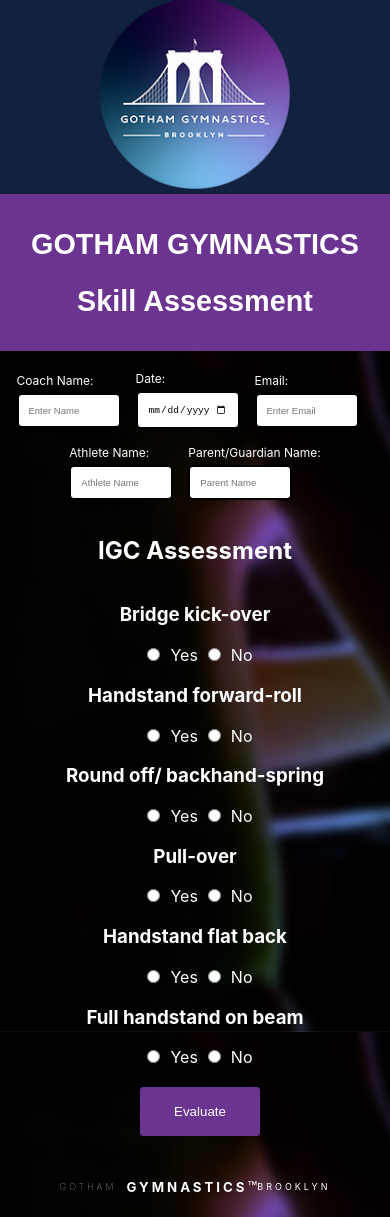
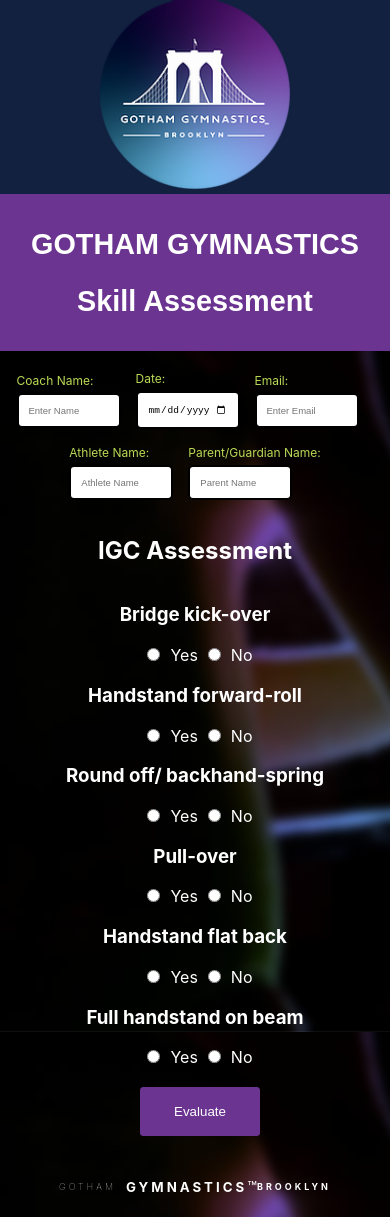
Before and after one commit to physixpro/gotham-frontend, a React (Create React App) app: page / in a window 390 px wide. Built offline with nearby package versions, Linux system fonts and the light colour scheme.

Commit message:
changed h7 tag to h6 in registration.js and changed css color to #bada55

```diff
--- a/src/components/RegistrationForm.css
+++ b/src/components/RegistrationForm.css
@@ -136,7 +136,7 @@
 }
 
 .form-label{
-   color:white;
+   color:#BADA55;
    font-size:12px;
 }
 
--- a/src/components/RegistrationForm.js
+++ b/src/components/RegistrationForm.js
@@ -649,7 +649,7 @@
           <h5 id="gotham-footer">GOTHAM</h5>
           <h5 id="gymnastics-footer">GYMNASTICS</h5>
           <div id="trademark">&trade;</div>
-          <h7 id="brooklyn-footer">BROOKLYN</h7>
+          <h6 id="brooklyn-footer">BROOKLYN</h6>
         </footer>
       </section>
     </div>
```
Also changed, not shown: 1 other file (tests, documents, lock files or other folders).
